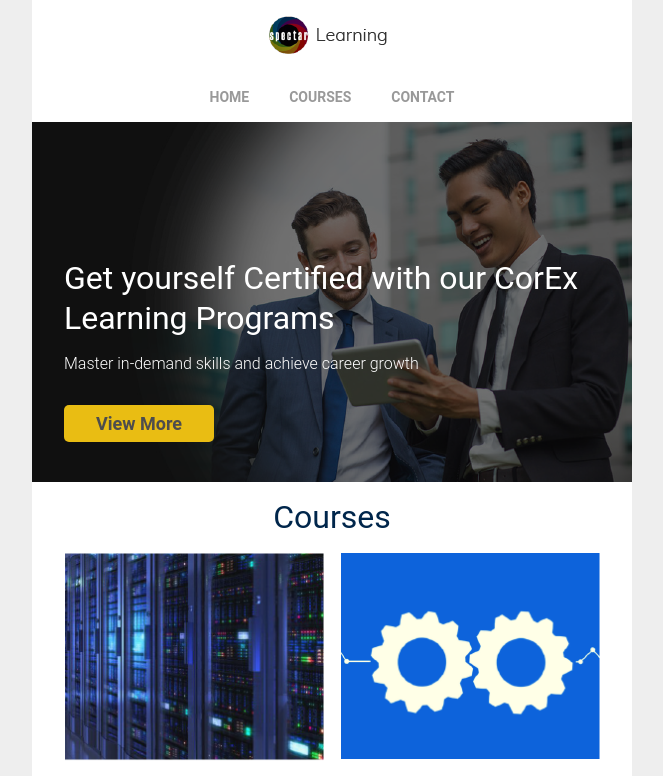
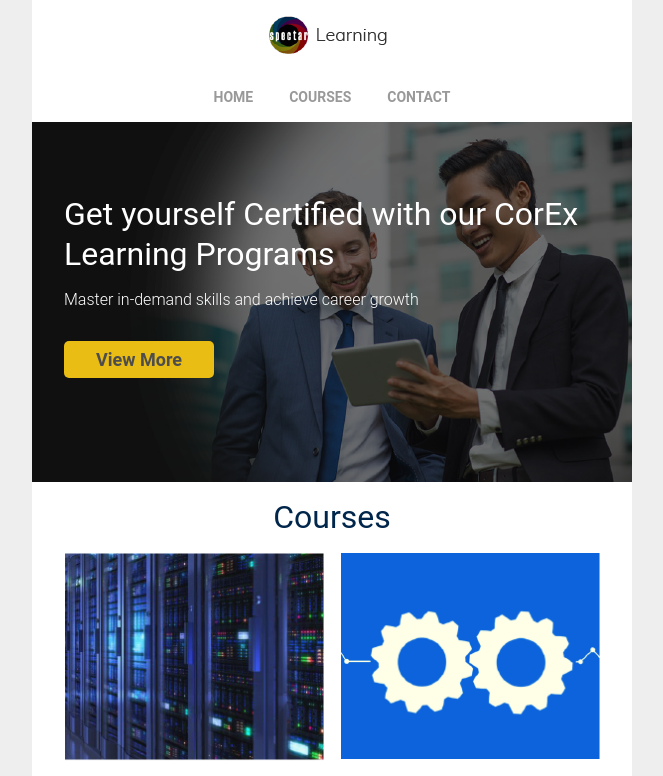
Before and after one commit to tracingpaper/spectar_learning_email, a website: page index.local.html in a window 1280 px wide. Shown: the top 776 px of the page, without its empty margins (308-971 px from the left). Drawn offline with Linux system fonts and the light colour scheme; a web font is replaced by a local one.

Commit message:
Patch fix

```diff
--- a/index.local.html
+++ b/index.local.html
@@ -80,10 +80,6 @@
             background: #e6e6e6;
         }
 
-        .block:not(:last-child) {
-            margin-bottom: 1rem;
-        }
-
         .block .block-header .block-title {
             font-size: 1rem;
             font-weight: 600;
@@ -157,10 +153,6 @@
             display: inline;
         }
 
-        header .navbar ul li:not(:last-child){
-            margin-right: 0.25rem;
-        }
-
         header .navbar ul li a {
             color: #999999;
             padding: 0.5rem 1rem;
@@ -189,14 +181,12 @@
         #hero .hero-content {
             background: rgba(0,0,0,0.55);
             height: 100%;
-            display: flex;
-            align-items: center;
             color: #fff;
             padding: 1rem 2rem;
         }
 
         #hero .hero-content > div {
-            margin-top: 6rem;
+            margin-top: 3.5rem;
         }
 
         #hero .hero-content h1.title {
@@ -456,7 +446,7 @@
                                 <h3 class="block-title">1st Batch</h3>
                             </div>
                             <div class="block-content">
-                                <div class="schedule">
+                                <div class="schedule" style="margin-bottom: 1rem;">
                                     <div class="icon">
                                         <img src="assets/icons/calendar_icon.png" alt="From">
                                     </div>
```
Also changed, not shown: index.html (+2 -12 lines), 1 other file.
